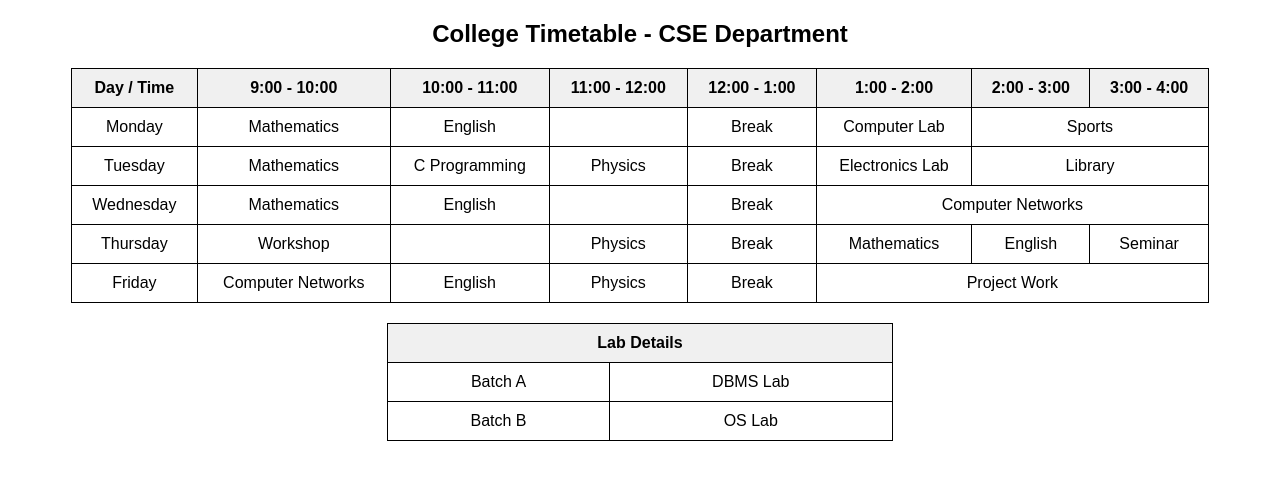
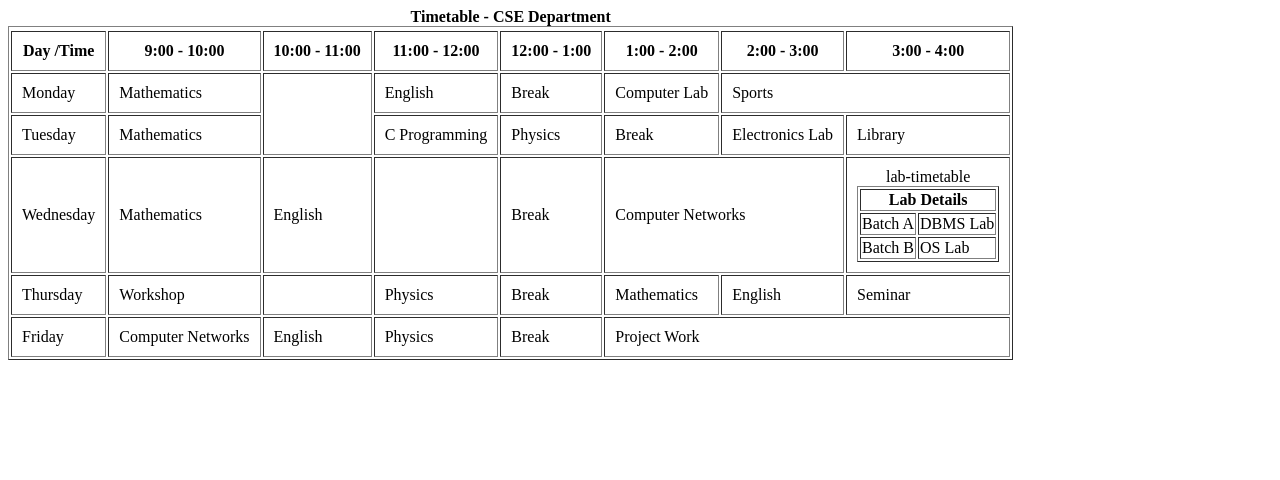
Before and after one commit to Nishu0423/Git-demo, a plain HTML site: page experiment 3/table.html in a window 1280 px wide. Drawn offline with Linux system fonts and the light colour scheme.

Commit message:
Experiment 3

```diff
--- a/experiment 3/table.html
+++ b/experiment 3/table.html
@@ -4,43 +4,16 @@
   <meta charset="UTF-8">
   <meta name="viewport" content="width=device-width, initial-scale=1.0">
   <title>College Timetable - CSE Department</title>
-  <style>
-    body {
-      font-family: Arial, sans-serif;
-      text-align: center;
-    }
-    table {
-      border-collapse: collapse;
-      margin: 20px auto;
-      width: 90%;
-    }
-    th, td {
-      border: 1px solid black;
-      padding: 10px;
-      text-align: center;
-    }
-    th {
-      background-color: #f0f0f0;
-    }
-    .lab-table {
-      border: 1px solid black;
-      margin-top: 10px;
-      width: 40%;
-      margin-left: auto;
-      margin-right: auto;
-    }
-    .lab-table th {
-      background-color: #f0f0f0;
-    }
-  </style>
 </head>
 <body>
 
-  <h2>College Timetable - CSE Department</h2>
 
-  <table>
+
+  <table border="1" cellpadding="10" cellspacing="2">
+
     <tr>
-      <th>Day / Time</th>
+      <caption><strong>Timetable - CSE Department</strong></caption>
+      <th>Day /Time</th>
       <th>9:00 - 10:00</th>
       <th>10:00 - 11:00</th>
       <th>11:00 - 12:00</th>
@@ -52,8 +25,8 @@
     <tr>
       <td>Monday</td>
       <td>Mathematics</td>
+      <td rowspan="2"></td>
       <td>English</td>
-      <td></td>
       <td>Break</td>
       <td>Computer Lab</td>
       <td colspan="2">Sports</td>
@@ -73,7 +46,23 @@
       <td>English</td>
       <td></td>
       <td>Break</td>
-      <td colspan="3">Computer Networks</td>
+      <td colspan="2">Computer Networks</td>
+      <td>
+        <table border="1">
+          <caption >lab-timetable</caption>
+          <tr>
+            <th colspan="2">Lab Details</th>
+          </tr>
+          <tr>
+            <td>Batch A</td>
+            <td>DBMS Lab</td>
+          </tr>
+          <tr>
+            <td>Batch B</td>
+            <td>OS Lab</td>
+          </tr>
+        </table>
+      </td>
     </tr>
     <tr>
       <td>Thursday</td>
@@ -95,19 +84,7 @@
     </tr>
   </table>
 
-  <table class="lab-table">
-    <tr>
-      <th colspan="2">Lab Details</th>
-    </tr>
-    <tr>
-      <td>Batch A</td>
-      <td>DBMS Lab</td>
-    </tr>
-    <tr>
-      <td>Batch B</td>
-      <td>OS Lab</td>
-    </tr>
-  </table>
+
 
 </body>
 </html>
```
